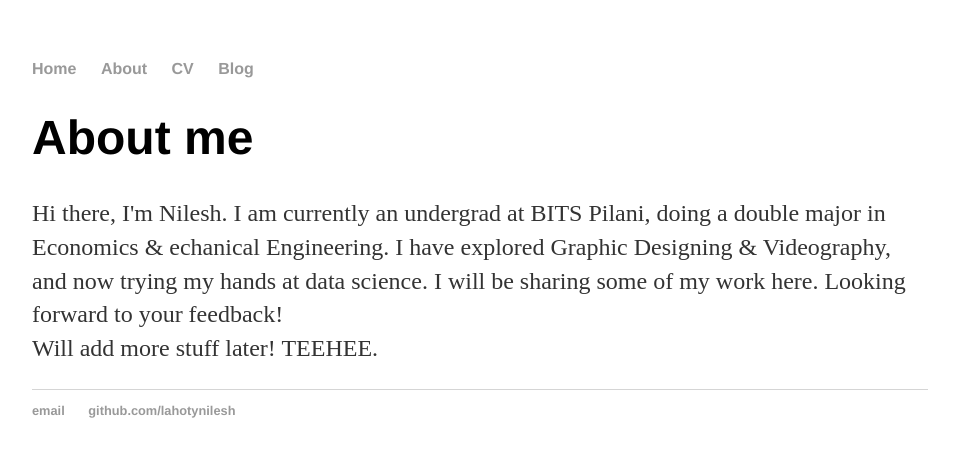
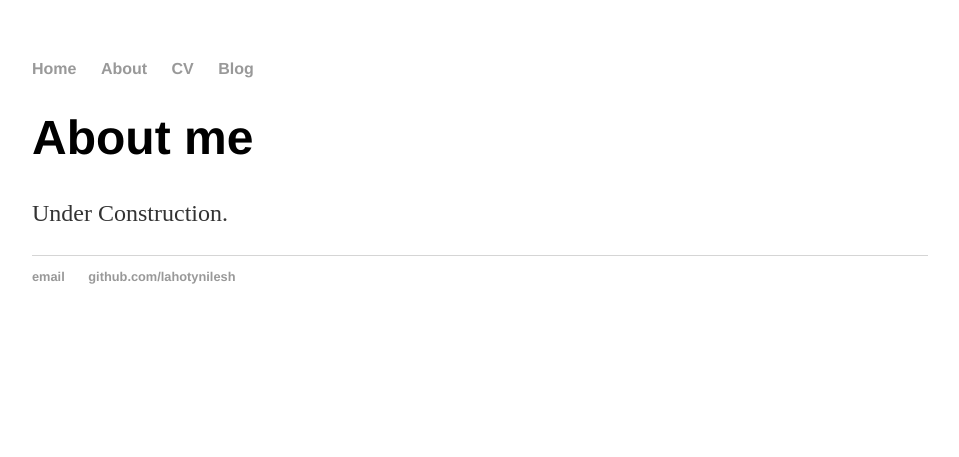
Before and after one commit to lahotynilesh/lahotynilesh.github.io, a Jekyll site: the page built from about/index.html, in a window 1280 px wide. Shown: the top 457 px of the page, without its empty margins (160-1119 px from the left). Built offline with Jekyll 4.4.1, drawn with Linux system fonts in a browser that asks for light colours.

Commit message:
Update index.html

```diff
--- a/about/index.html
+++ b/about/index.html
@@ -4,8 +4,5 @@ title: About | Nilesh Lahoty | Data &amp; Design
 ---
 <div class="blurb">
         <h1>About me</h1>
-	<p>Hi there, I'm Nilesh. I am currently an undergrad at BITS Pilani, doing a double major in Economics & echanical Engineering.
-        I have explored Graphic Designing &amp; Videography, and now trying my hands at data science.
-        I will be sharing some of my work here. Looking forward to your feedback!
-        <br>Will add more stuff later! TEEHEE.
+	<p>Under Construction.</p>
 </div><!-- /.blurb -->
```
